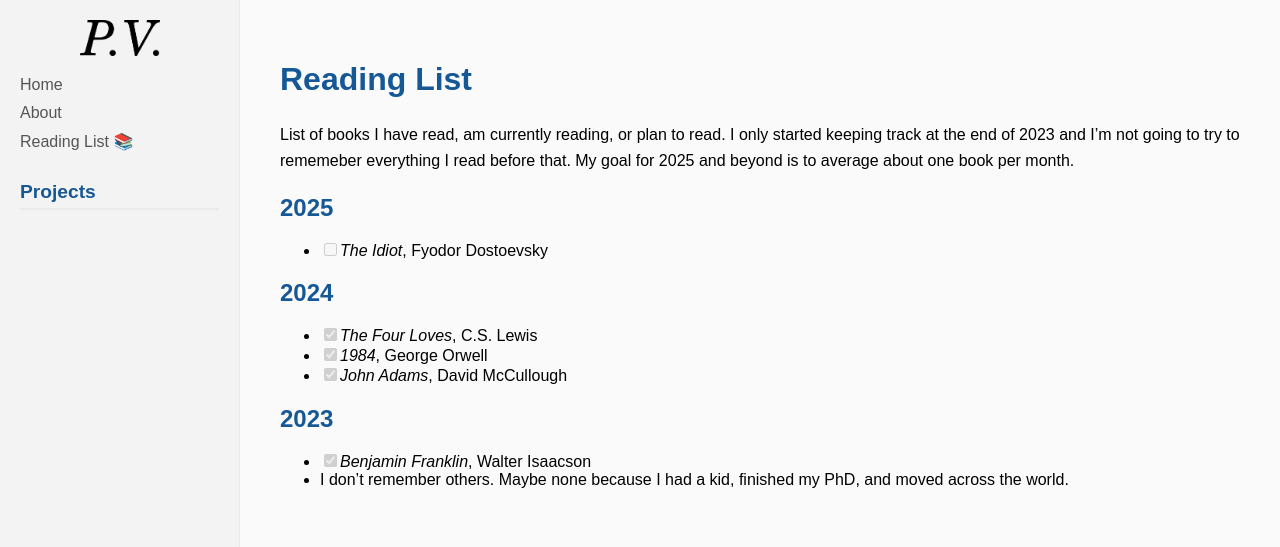
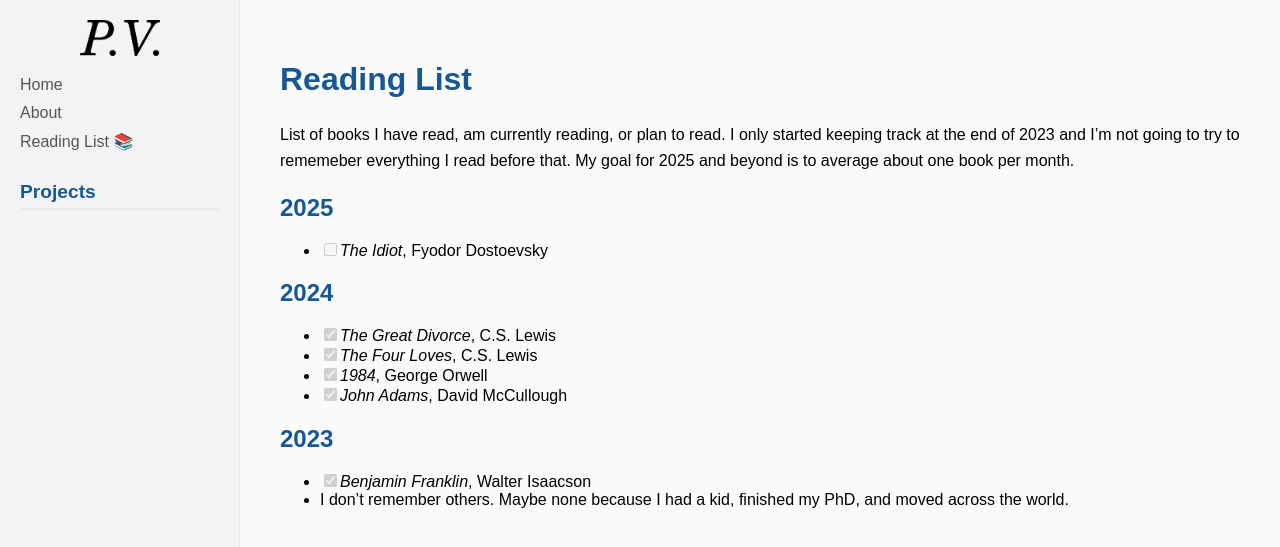
Before and after one commit to pverrinder/pverrinder.github.io, a Jekyll site: the page built from reading_list.md, in a window 1280 px wide and 900 px high. Shown: the top 547 px of the window. Built offline with Jekyll 4.4.1, drawn with Linux system fonts in a browser that asks for light colours.

Commit message:
added one more book to the reading list

```diff
--- a/reading_list.md
+++ b/reading_list.md
@@ -10,6 +10,7 @@ List of books I have read, am currently reading, or plan to read. I only started
 - [ ] *The Idiot*, Fyodor Dostoevsky
 
 ## 2024
+- [x] *The Great Divorce*, C.S. Lewis
 - [x] *The Four Loves*, C.S. Lewis
 - [x] *1984*, George Orwell
 - [x] *John Adams*, David McCullough
```
